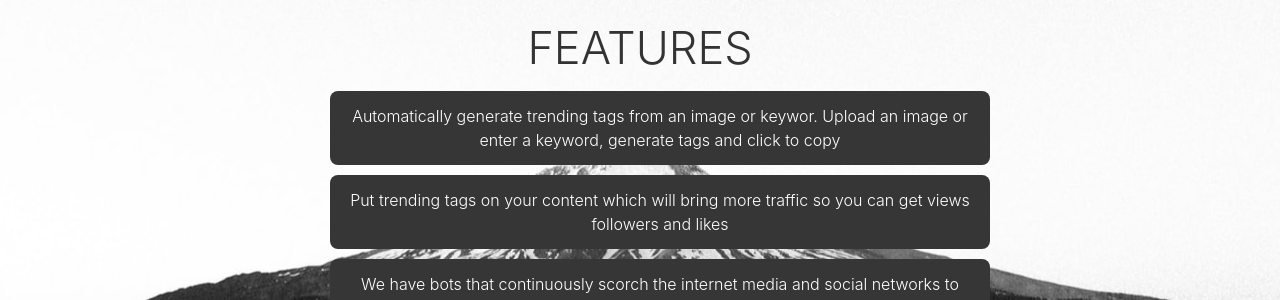
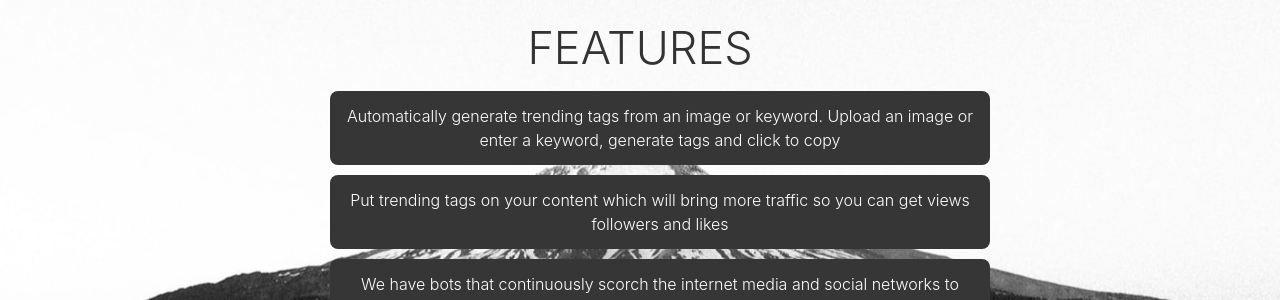
Before and after one commit to Idnan/instanttag, a Jekyll site: the page built from index.html, in a window 1280 px wide. Shown: the part 1076-1376 px from the top of the page. Built offline with Jekyll 4.4.1, drawn with Linux system fonts in a browser that asks for light colours.

Commit message:
fixed type

```diff
--- a/index.html
+++ b/index.html
@@ -52,7 +52,7 @@ layout: default
         <h4>FEATURES</h4>
         <div class='w-75 font-weight-light' id='feature-list'>
             <ul class='text-center fa-ul mb-0'>
-                <li>Automatically generate trending tags from an image or keywor. Upload an image or enter a keyword, generate tags and click to copy</li>
+                <li>Automatically generate trending tags from an image or keyword. Upload an image or enter a keyword, generate tags and click to copy</li>
                 <li>Put trending tags on your content which will bring more traffic so you can get views followers and likes</li>
                 <li>We have bots that continuously scorch the internet media and social networks to gather data about what is trending and the topics that people are most excited about. We then use this knowledge to generate tags for you that would get your content in front of more people</li>
                 <li>Try for free for one week and then keep using if you like it</li>
```
